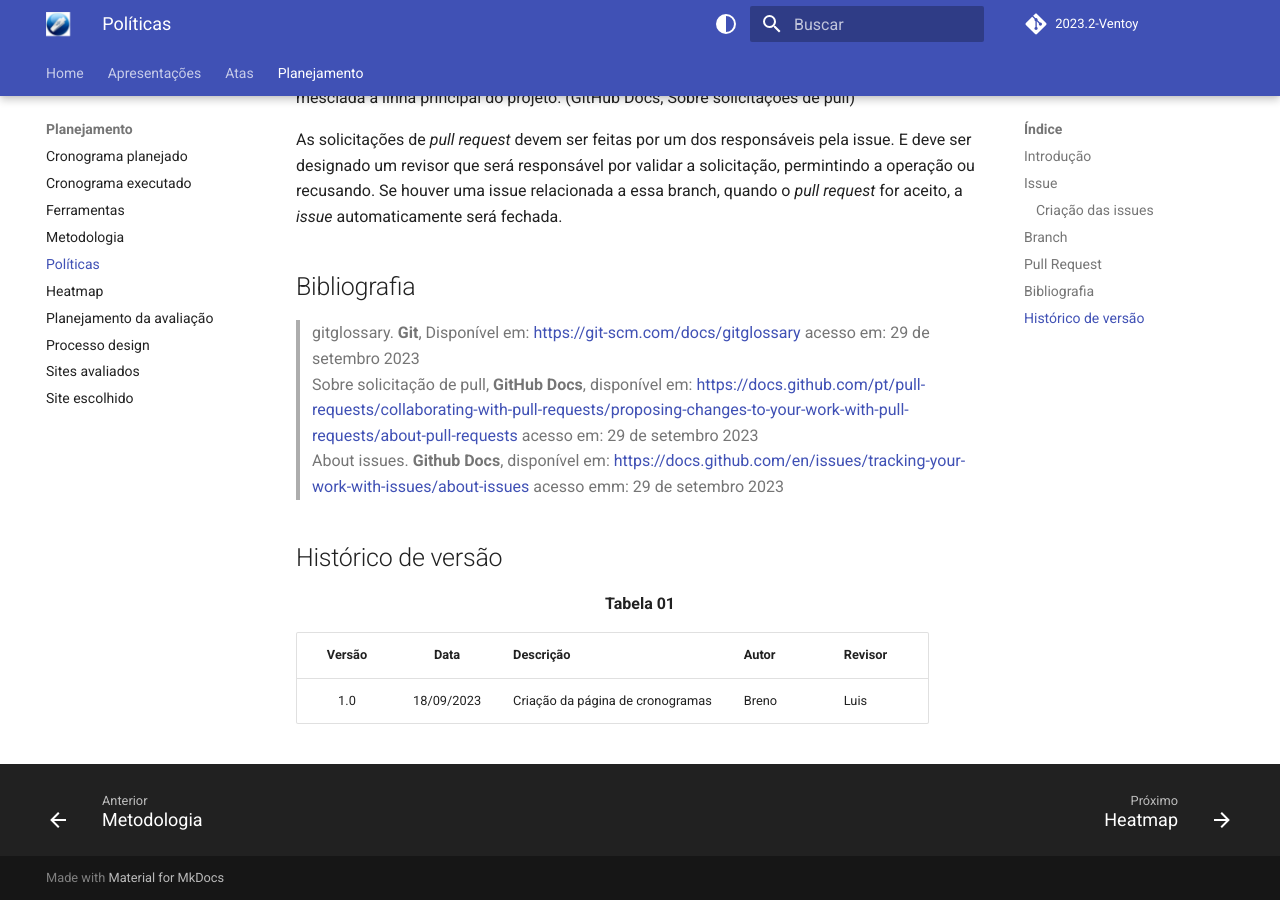
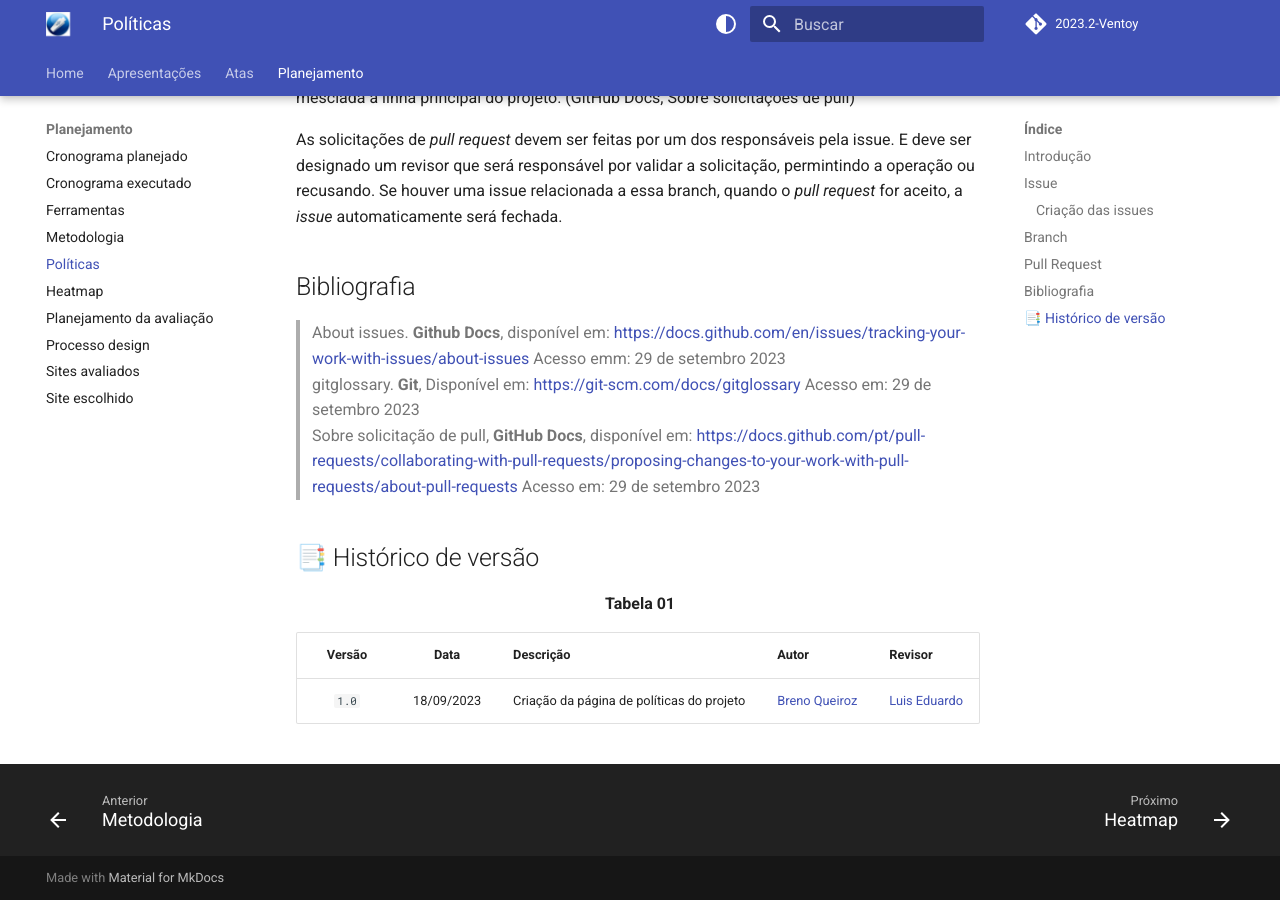
Before and after one commit to Interacao-Humano-Computador/2023.2-Ventoy, an MkDocs documentation site: the page built from docs/planejamento/políticas.md, in a window 1280 px wide and 900 px high, scrolled down 1104 px. Built offline with MkDocs 1.6.1 and Material for MkDocs 9.7.7, drawn with Linux system fonts in a browser that asks for light colours; comment, search, counter and statistics services are not loaded.

Commit message:
Update políticas.md

```diff
--- a/docs/planejamento/políticas.md
+++ b/docs/planejamento/políticas.md
@@ -52,17 +52,15 @@ a operação ou recusando. Se houver uma issue relacionada a essa branch, quando
 for aceito, a *issue* automaticamente será fechada.
 
 ## Bibliografia
-> gitglossary. **Git**, Disponível em: <https://git-scm.com/docs/gitglossary> acesso em: 29 de setembro 2023 <br/>
+>About issues. **Github Docs**, disponível em: <https://docs.github.com/en/issues/tracking-your-work-with-issues/about-issues> Acesso emm: 29 de setembro 2023<br/>
+> gitglossary. **Git**, Disponível em: <https://git-scm.com/docs/gitglossary> Acesso em: 29 de setembro 2023 <br/>
 > Sobre solicitação de pull, **GitHub Docs**, disponível em:
-<https://docs.github.com/pt/pull-requests/collaborating-with-pull-requests/proposing-changes-to-your-work-with-pull-requests/about-pull-requests>
-acesso em: 29 de setembro 2023<br/>
->About issues. **Github Docs**, disponível em: <https://docs.github.com/en/issues/tracking-your-work-with-issues/about-issues>
-acesso emm: 29 de setembro 2023<br/>
+<https://docs.github.com/pt/pull-requests/collaborating-with-pull-requests/proposing-changes-to-your-work-with-pull-requests/about-pull-requests> Acesso em: 29 de setembro 2023<br/>
 
-## Histórico de versão
+## 📑 Histórico de versão
 
 <p align="center"><b>Tabela 01</b></p>
 
 | Versão| Data      | Descrição | Autor | Revisor       |
 | :-:   | :-:       | :--       | --    | --            |
-| 1.0   |18/09/2023 |Criação da página de cronogramas | Breno | Luis |
+| `1.0`   |18/09/2023 |Criação da página de políticas do projeto | [Breno Queiroz](https://github.com/brenob6) | [Luis Eduardo](https://github.com/LuisMiranda10) |
```
